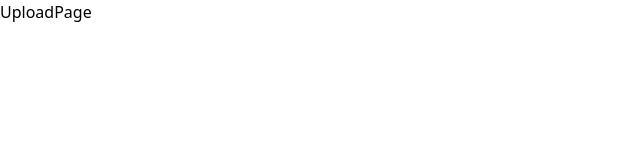
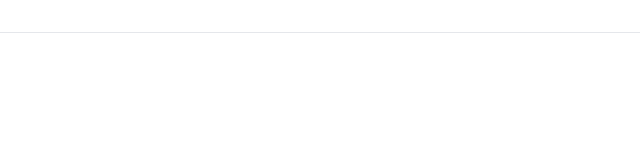
Before and after one commit to danatcosta3/BudgetBowl, a React (Create React App) app in the folder frontend/: page /upload in a window 1280 px wide. Shown: the top 160 px of the page, without its empty margins (0-640 px from the left). Built offline with nearby package versions, Linux system fonts and the light colour scheme.

Commit message:
upload innit

```diff
--- a/frontend/src/pages/UploadPage.jsx
+++ b/frontend/src/pages/UploadPage.jsx
@@ -1,7 +1,22 @@
-import React from "react";
+import React, { use } from "react";
+import MainHeader from "../components/MainHeader";
+import { useState } from "react";
 
 function UploadPage() {
-  return <div>UploadPage</div>;
+  const [mealName, setMealName] = useState("");
+  const [etaMinutes, setEtaMinutes] = useState("15");
+  const [images, setImages] = useState("");
+  const Max_Images = 3;
+  const [ingredients, setIngredients] = useState([""]);
+  const [steps, setSteps] = useState([""]);
+  const [touched, setTouched] = useState(false);
+
+
+  return (
+    <div className="min-h-screen bg-white flex flex-col">
+      <header className="border-b border-gray 200 px-6 py-4 flex items-center justify-betw"></header>
+    </div>
+  );
 }
 
 export default UploadPage;
```
